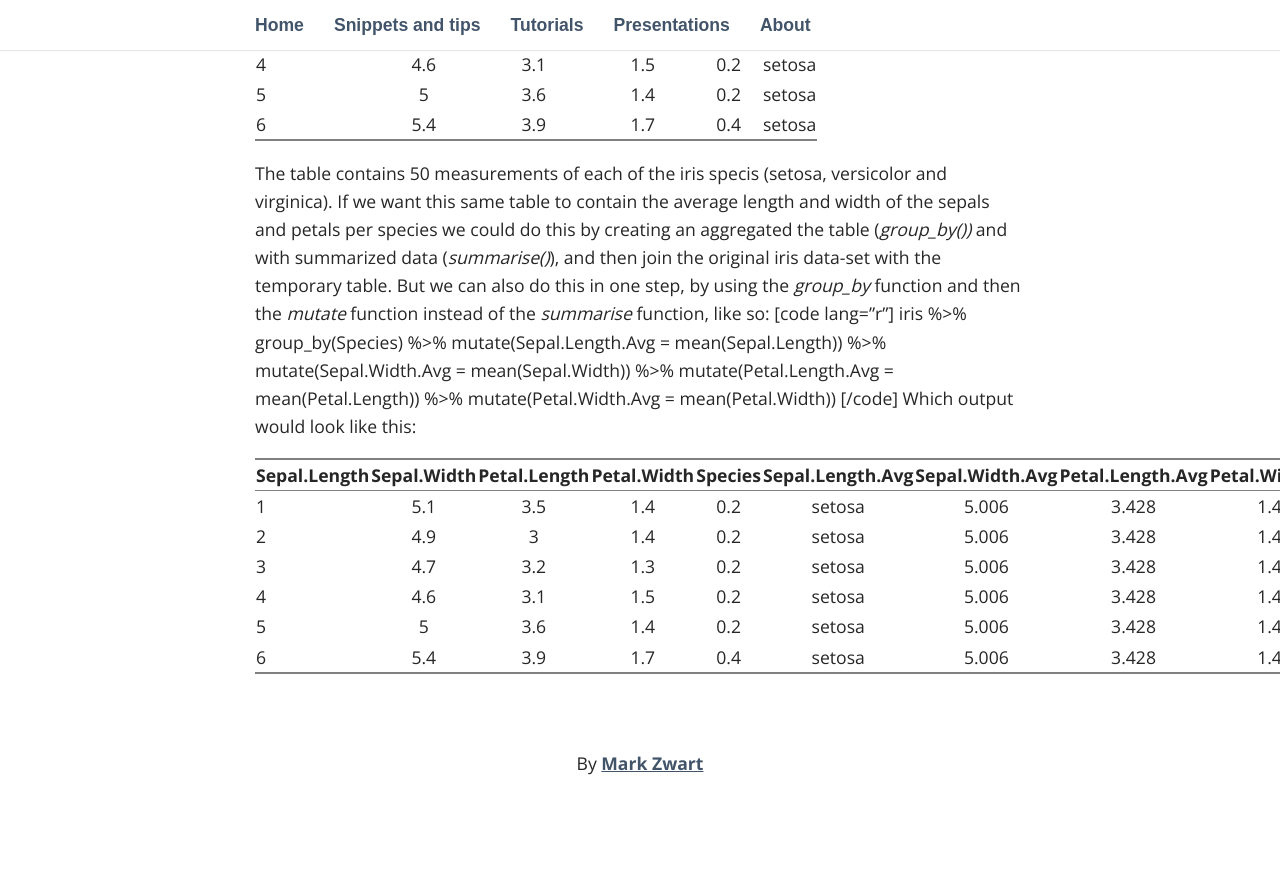
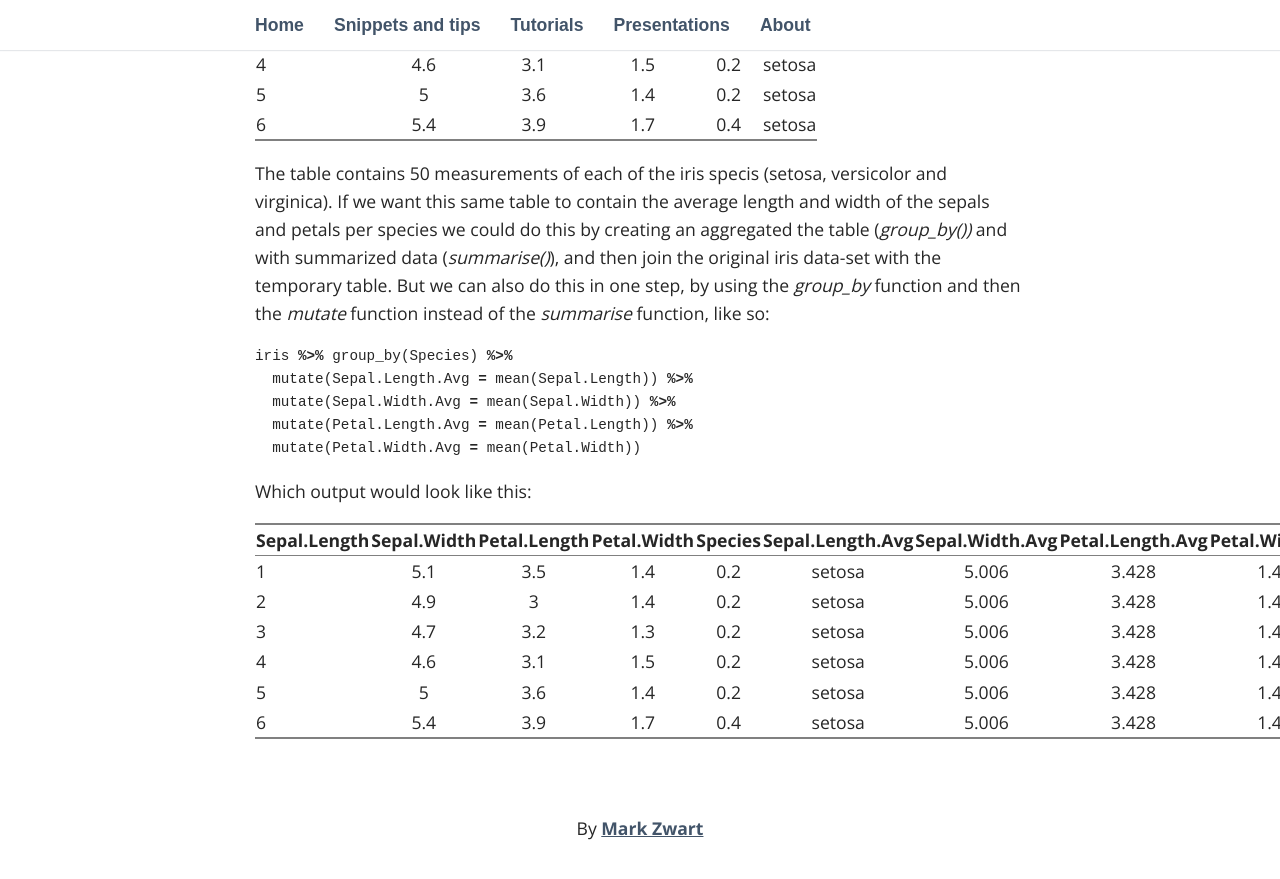
Before and after one commit to mark-me/mark-me.github.io, a Jekyll site: the page built from _pages/snippets-and-tips/data-basics.md, in a window 1280 px wide and 900 px high, scrolled down 4899 px. Shown: the top 879 px of the window. Built offline with Jekyll 4.4.1, drawn with Linux system fonts in a browser that asks for light colours; some web fonts are replaced; before the commit the page ends 5734 px from its top, so only the background shows below that.

Commit message:
Converting from WordPress

````diff
--- a/_pages/snippets-and-tips/data-basics.md
+++ b/_pages/snippets-and-tips/data-basics.md
@@ -257,7 +257,17 @@ Sometimes you want to have the values of aggregates on the non-aggregated level.
 
 </table>
 
-The table contains 50 measurements of each of the iris specis (setosa, versicolor and virginica). If we want this same table to contain the average length and width of the sepals and petals per species we could do this by creating an aggregated the table (_group_by())_ and with summarized data (_summarise()_), and then join the original iris data-set with the temporary table. But we can also do this in one step, by using the _group_by_ function and then the _mutate_ function instead of the _summarise_ function, like so: [code lang="r"] iris %>% group_by(Species) %>% mutate(Sepal.Length.Avg = mean(Sepal.Length)) %>% mutate(Sepal.Width.Avg = mean(Sepal.Width)) %>% mutate(Petal.Length.Avg = mean(Petal.Length)) %>% mutate(Petal.Width.Avg = mean(Petal.Width)) [/code] Which output would look like this:
+The table contains 50 measurements of each of the iris specis (setosa, versicolor and virginica). If we want this same table to contain the average length and width of the sepals and petals per species we could do this by creating an aggregated the table (_group_by())_ and with summarized data (_summarise()_), and then join the original iris data-set with the temporary table. But we can also do this in one step, by using the _group_by_ function and then the _mutate_ function instead of the _summarise_ function, like so:
+
+```r
+iris %>% group_by(Species) %>%
+  mutate(Sepal.Length.Avg = mean(Sepal.Length)) %>%
+  mutate(Sepal.Width.Avg = mean(Sepal.Width)) %>%
+  mutate(Petal.Length.Avg = mean(Petal.Length)) %>%
+  mutate(Petal.Width.Avg = mean(Petal.Width))
+```
+
+Which output would look like this:
 
 <table class="gmisc_table" style="border-collapse: collapse; margin-top: 1em; margin-bottom: 1em;">
 
````
Also changed, not shown: _pages/snippets-and-tips/r-studio-tips.md (+1 -1 lines).
